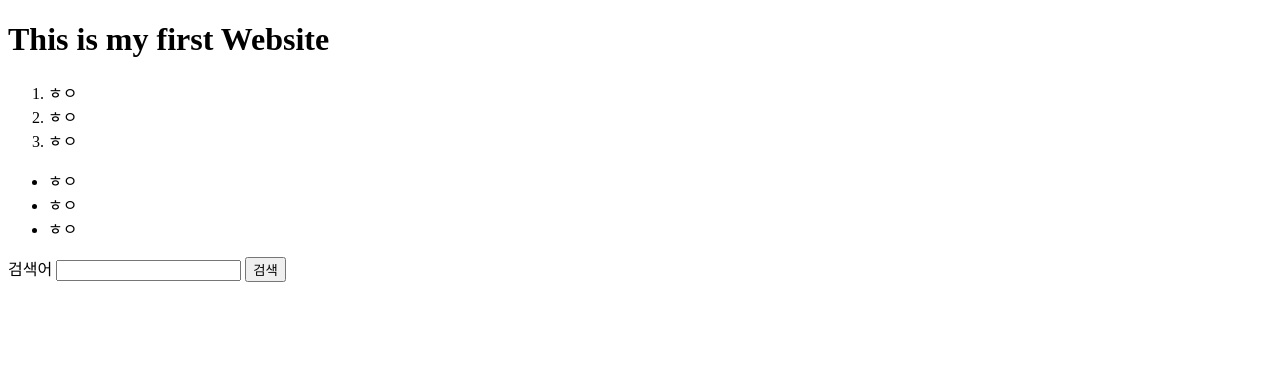
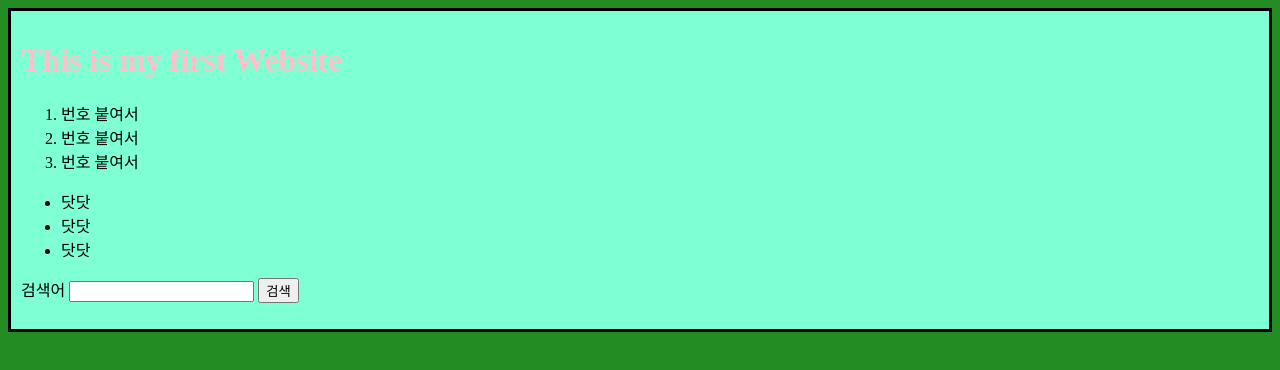
Before and after one commit to comjke33/Database, a plain HTML site: page db_web_2024/index.html in a window 1280 px wide. Drawn offline with Linux system fonts and the light colour scheme.

Commit message:
9주차-2

```diff
--- a/db_web_2024/index.html
+++ b/db_web_2024/index.html
@@ -4,21 +4,44 @@
         <title>Welcome to My First Website</title>
         <!-- 한글을 인식하기 위해 인코딩 설정 -->
         <meta charset="UTF-8">
+        <style>
+            p{
+                color:blue;
+            }
+            h1{
+                color:pink;
+            }
+            html{
+                background-color: forestgreen;
+                /*
+                background-color: RGB(100,100,100);
+                background-color: #f0f0f0;
+                 */
+            }
+            body{
+                background-color: aquamarine;
+                border: 3px solid black;
+                padding: 10px;
+                /*
+                solid: 실선
+                */
+            }
+        </style>
     </head>
     <body>
         <h1>This is my first Website</h1>
         <ol>
-            <li>ㅎㅇ</li>
-            <li>ㅎㅇ</li>
-            <li>ㅎㅇ</li>
+            <li>번호 붙여서</li>
+            <li>번호 붙여서</li>
+            <li>번호 붙여서</li>
         </ol>
         <ul>
-            <li>ㅎㅇ</li>
-            <li>ㅎㅇ</li>
-            <li>ㅎㅇ</li>
+            <li>닷닷</li>
+            <li>닷닷</li>
+            <li>닷닷</li>
         </ul>
         <p>
-            <form action="https://google.com/search">
+            <form action="https://google.com/search" method="POST">
                 <label for="textinput">검색어</label>
                 <input type="text" id="textinput" name="q">
                 <input type="submit" value="검색">
```
